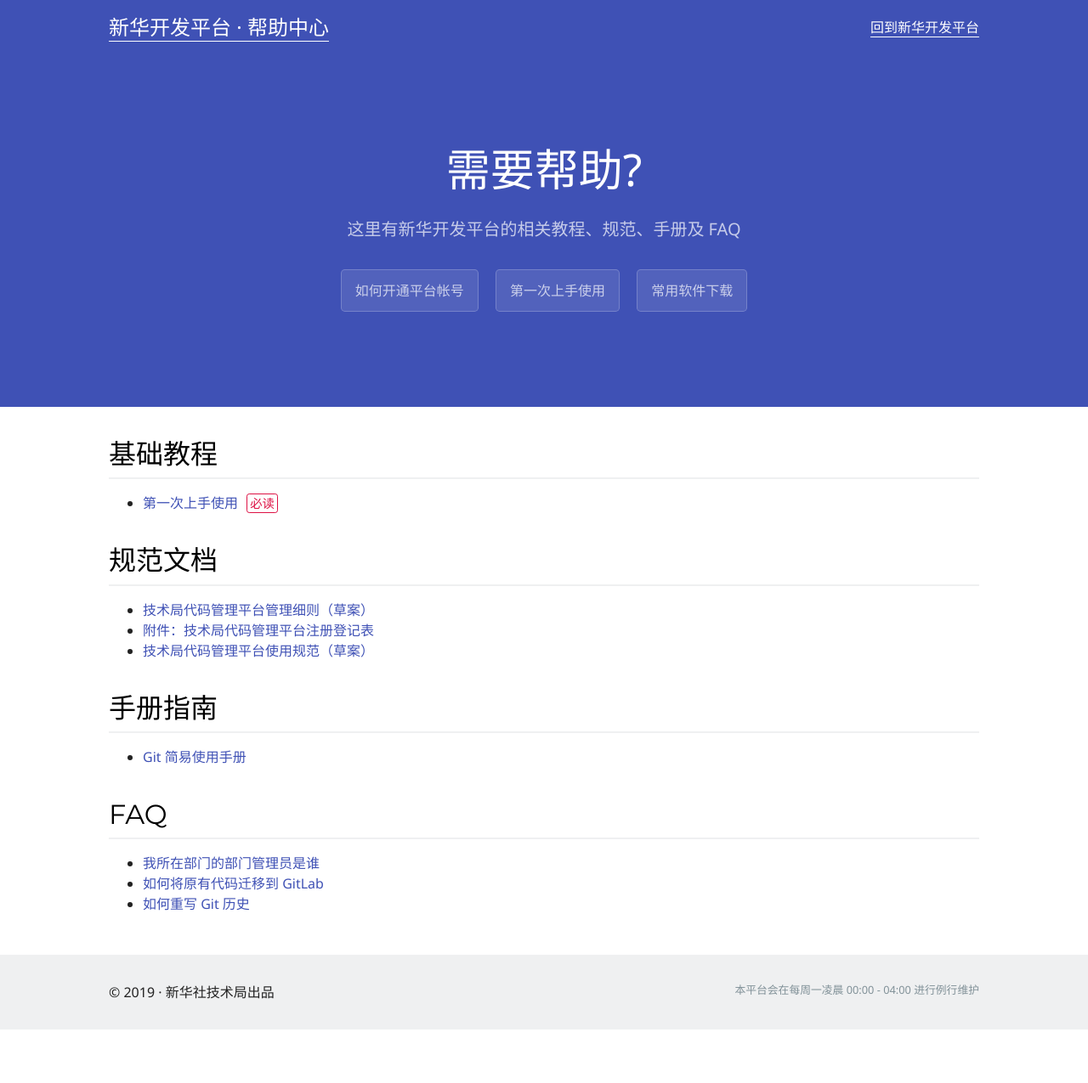
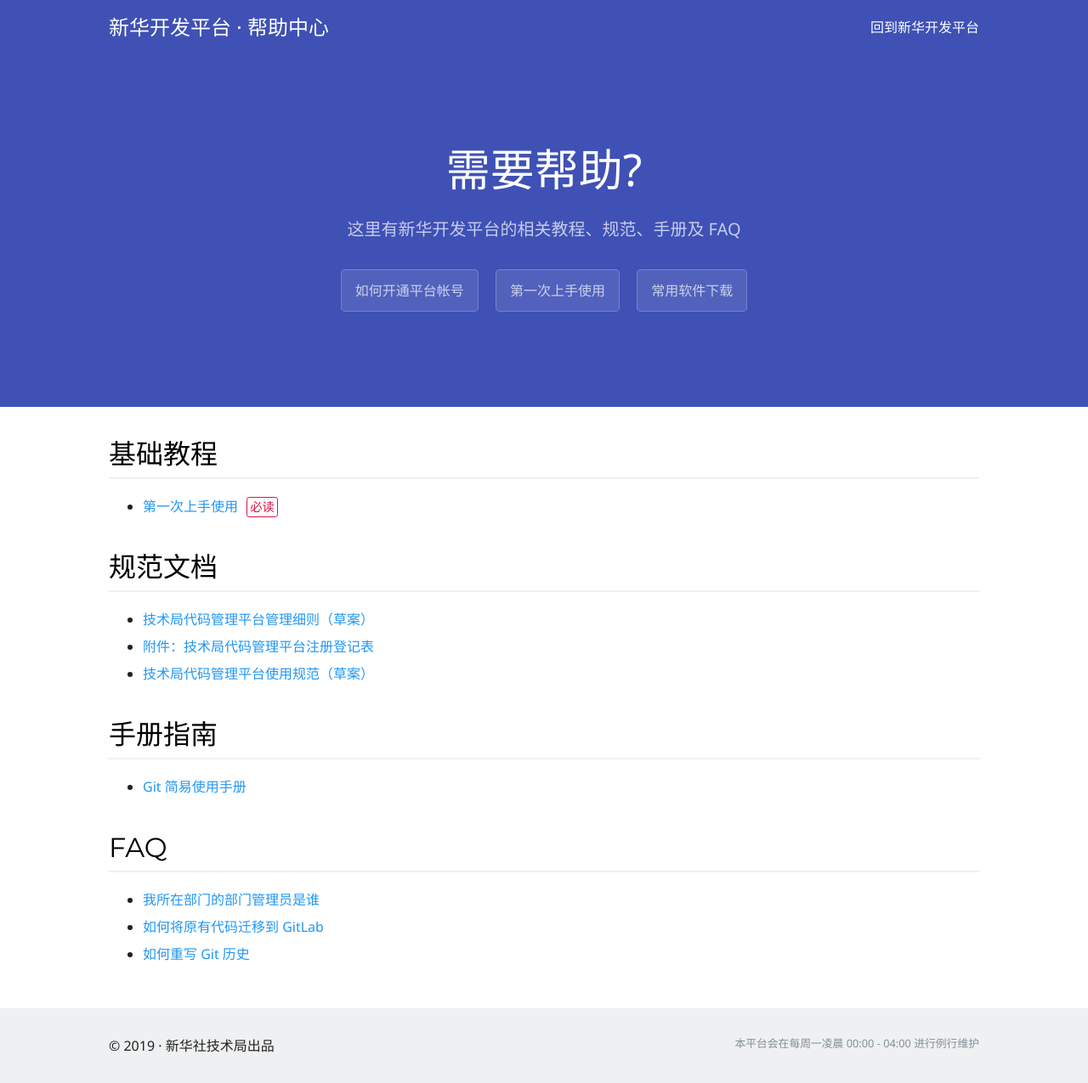
Before and after one commit to myanbin/guides, a Jekyll site: the page built from index.md, in a window 1280 px wide. Shown: the whole page at 85% size. Built offline with Jekyll 4.4.1, drawn with Linux system fonts in a browser that asks for light colours; before the commit the page ends 1212 px from its top, so only the background shows below that.

Commit message:
feat: 修正部分链接错误

```diff
--- a/assets/css/cayman.css
+++ b/assets/css/cayman.css
@@ -141,10 +141,6 @@
 a {
   color: #2196f3;
   text-decoration: none;
-  border-bottom: 1px solid;
-}
-a:hover {
-  background-color: rgba(255, 255, 255, 0.8);
 }
 
 .btn {
@@ -357,9 +353,10 @@
 }
 
 .main-content a {
-  text-decoration: none;
-  border-bottom: none;
-  color: #3f51b5;
+  color: #2196f3;
+}
+.main-content a:hover {
+  border-bottom: 1px solid;
 }
 
 .main-content code {
@@ -482,6 +479,7 @@
 .main-content .meta {
   font-size: 0.9rem;
   margin-bottom: 2rem;
+  color: #888;
 }
 .main-content .footnotes::before {
   content: "";
@@ -542,5 +540,10 @@
   padding: 0 0.2rem;
   border-radius: 0.2rem;
   font-size: 0.9rem;
-  color: #d14
+  color: #d14;
+  line-height: 1.4rem;
 }
+
+ul.posts {
+  line-height: 2rem;
+}
--- a/index.md
+++ b/index.md
@@ -22,9 +22,9 @@
     </ul>
     <h1>规范文档</h1>
     <ul class="posts">
-      <li><a href="{{ site.baseurl }}/regulation/management-regulations.html">技术局代码管理平台管理细则（草案）</a></li>
+      <li><a href="{{ site.baseurl }}/article/management-regulations.html">技术局代码管理平台管理细则（草案）</a></li>
       <li><a href="{{ site.baseurl }}/uploads/documents/registration-form-v4.xlsx" download="技术局代码管理平台注册登记表-v4.xlsx">附件：技术局代码管理平台注册登记表</a></li>
-      <li><a href="{{ site.baseurl }}/regulation/criterion-of-use.html">技术局代码管理平台使用规范（草案）</a></li>
+      <li><a href="{{ site.baseurl }}/article/criterion-of-use.html">技术局代码管理平台使用规范（草案）</a></li>
     </ul>
     <h1>手册指南</h1>
     <ul class="posts">
```
